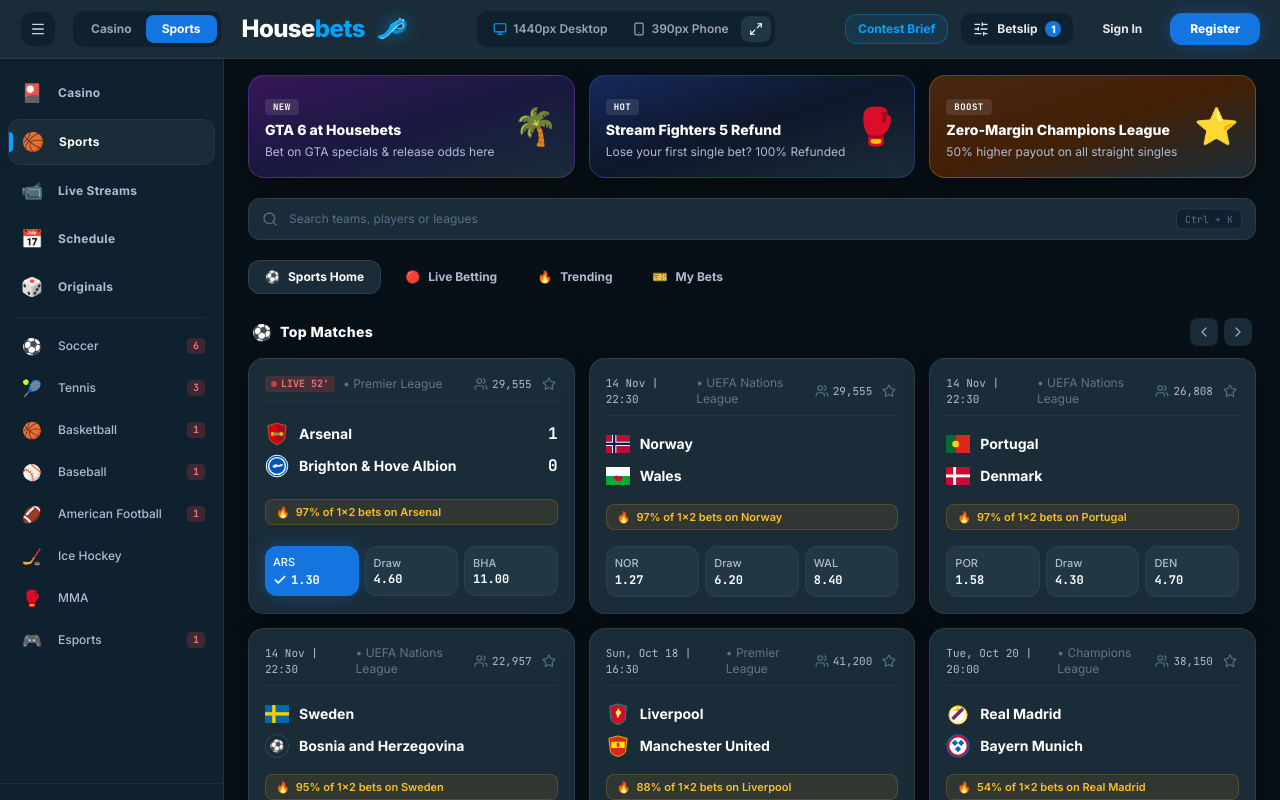
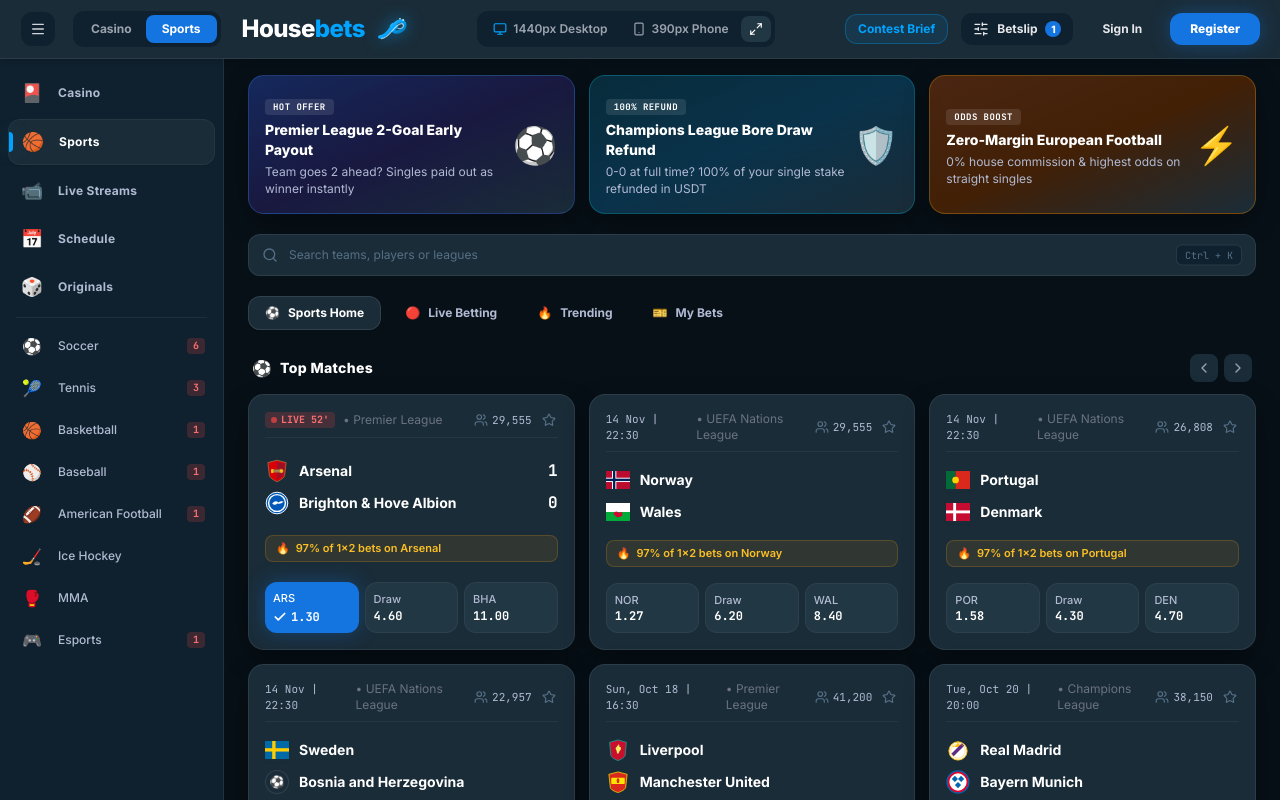
Before and after one commit to umeshvmanolkar/housebets-sportsbook, a React (Vite) app: page / in a window 1280 px wide. Shown: the top 800 px of the page. Built offline with nearby package versions, Linux system fonts and the light colour scheme; the HTML template or start-up script is replaced by a standard one.

Commit message:
Update promo banner cards to real sports and betting offers

```diff
--- a/src/data/mockData.js
+++ b/src/data/mockData.js
@@ -3,30 +3,30 @@
 export const PROMO_CARDS = [
   {
     id: 'promo-1',
-    title: 'GTA 6 at Housebets',
-    subtitle: 'Bet on GTA specials & release odds here',
-    badge: 'NEW',
-    bgGradient: 'from-purple-900/60 via-indigo-950/80 to-[#1a2c38]',
-    border: 'border-purple-500/30',
-    icon: '🌴'
+    title: 'Premier League 2-Goal Early Payout',
+    subtitle: 'Team goes 2 ahead? Singles paid out as winner instantly',
+    badge: 'HOT OFFER',
+    bgGradient: 'from-blue-900/60 via-indigo-950/80 to-[#1a2c38]',
+    border: 'border-blue-500/30',
+    icon: '⚽'
   },
   {
     id: 'promo-2',
-    title: 'Stream Fighters 5 Refund',
-    subtitle: 'Lose your first single bet? 100% Refunded',
-    badge: 'HOT',
-    bgGradient: 'from-blue-900/60 via-slate-900 to-[#1a2c38]',
-    border: 'border-blue-500/30',
-    icon: '🥊'
+    title: 'Champions League Bore Draw Refund',
+    subtitle: '0-0 at full time? 100% of your single stake refunded in USDT',
+    badge: '100% REFUND',
+    bgGradient: 'from-cyan-950/80 via-sky-900/60 to-[#1a2c38]',
+    border: 'border-cyan-500/30',
+    icon: '🛡️'
   },
   {
     id: 'promo-3',
-    title: 'Zero-Margin Champions League',
-    subtitle: '50% higher payout on all straight singles',
-    badge: 'BOOST',
+    title: 'Zero-Margin European Football',
+    subtitle: '0% house commission & highest odds on straight singles',
+    badge: 'ODDS BOOST',
     bgGradient: 'from-amber-900/60 via-yellow-950 to-[#1a2c38]',
     border: 'border-amber-500/30',
-    icon: '⭐'
+    icon: '⚡'
   }
 ];
 
--- a/src/pages/SportsHome.jsx
+++ b/src/pages/SportsHome.jsx
@@ -39,11 +39,15 @@ export const SportsHome = () => {
 
   return (
     <div className="space-y-5 animate-fade-in pb-16 md:pb-6 max-w-7xl mx-auto">
-      {/* 1. Stake-Style Promos Carousel (GTA 6, Stream Fighters, Odds Boost) */}
+      {/* 1. Sports Betting Promos & Offers */}
       <div className="grid grid-cols-1 md:grid-cols-3 gap-3.5">
         {PROMO_CARDS.map((promo) => (
           <div
             key={promo.id}
+            onClick={() => {
+              playClick();
+              setCurrentPage('football');
+            }}
             className={`p-4 rounded-2xl bg-gradient-to-br ${promo.bgGradient} border ${promo.border} relative overflow-hidden shadow-card-elevated flex items-center justify-between group cursor-pointer hover:border-white/20 transition-all`}
           >
             <div className="space-y-1 z-10">
```
Also changed, not shown: 3 other files (tests, documents, lock files or other folders).
